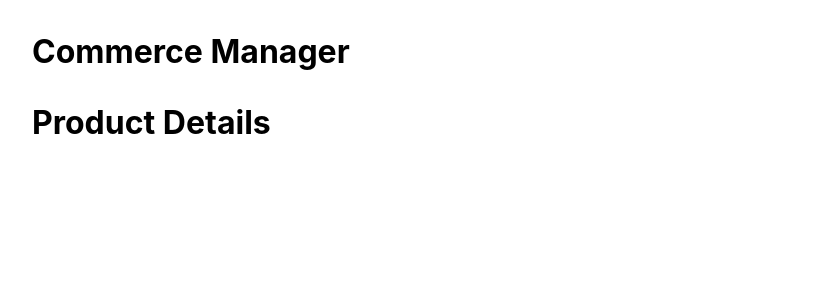
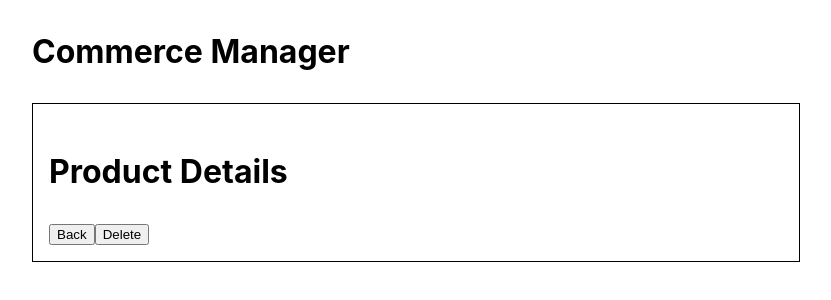
Before and after one commit to ChedlyMar/commerce-manager, a React (Create React App) app in the folder client/: page /products/1 in a window 1280 px wide. Shown: the top 300 px of the page, without its empty margins (224-1055 px from the left). Built offline with nearby package versions, Linux system fonts and the light colour scheme; no server answers.

Commit message:
create ProductDetails component

```diff
--- a/client/src/components/ProductDetals/ProductDetails.css
+++ b/client/src/components/ProductDetals/ProductDetails.css
@@ -10,3 +10,7 @@
   display: block;
   width: 80px;
 }
+
+button:hover {
+  cursor: pointer;
+}
--- a/client/src/components/ProductDetals/ProductDetails.js
+++ b/client/src/components/ProductDetals/ProductDetails.js
@@ -1,9 +1,72 @@
+import { useState, useEffect } from "react";
+import { useParams, useNavigate } from "react-router-dom";
+
+import axios from "axios";
+
 import "./ProductDetails.css";
 
 const ProductDetails = () => {
+  const [product, setProduct] = useState();
+  const { id } = useParams();
+  const navigate = useNavigate();
+
+  useEffect(() => {
+    const fetchData = async () => {
+      try {
+        const { data } = await axios.get(`http://localhost:5000/product/${id}`);
+
+        setProduct(data.product);
+      } catch (error) {
+        console.error(error.message);
+      }
+    };
+
+    fetchData();
+  }, [id]);
+
+  const deleteHandler = async () => {
+    const deletedProduct = { ...product, qte: 0 };
+
+    try {
+      await axios.patch(`http://localhost:5000/product/${id}`, deletedProduct);
+
+      navigate("/");
+    } catch (error) {
+      console.error(error.message);
+    }
+  };
+
+  const goBackHandler = () => {
+    navigate("/");
+  };
+
   return (
-    <div>
+    <div className="container">
       <h1>Product Details</h1>
+      {product && (
+        <div className="product-details">
+          <div className="content-group">
+            <label className="pre-content">Name:</label>
+            <label className="content">{product.name}</label>
+          </div>
+          <div className="content-group">
+            <label className="pre-content">Qte:</label>
+            <label className="content">{product.qte}</label>
+          </div>
+          <div className="content-group">
+            <label className="pre-content">Price:</label>
+            <label className="content">{product.price}</label>
+          </div>
+        </div>
+      )}
+      <div>
+        <button onClick={goBackHandler} className="btn-edit">
+          Back
+        </button>
+        <button onClick={deleteHandler} className="btn-edit">
+          Delete
+        </button>
+      </div>
     </div>
   );
 };
```
